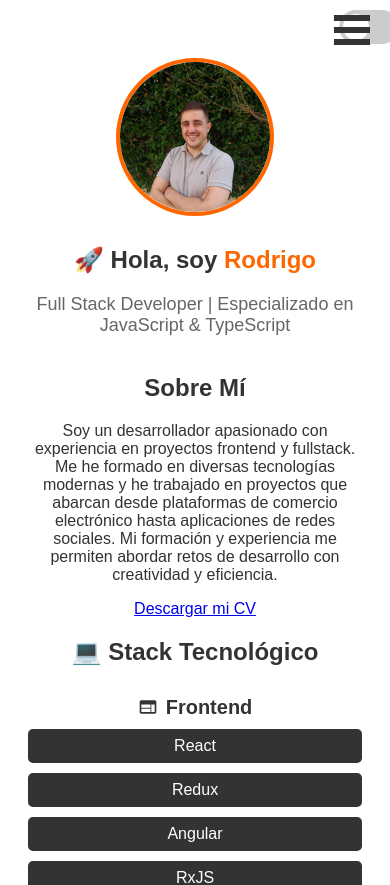
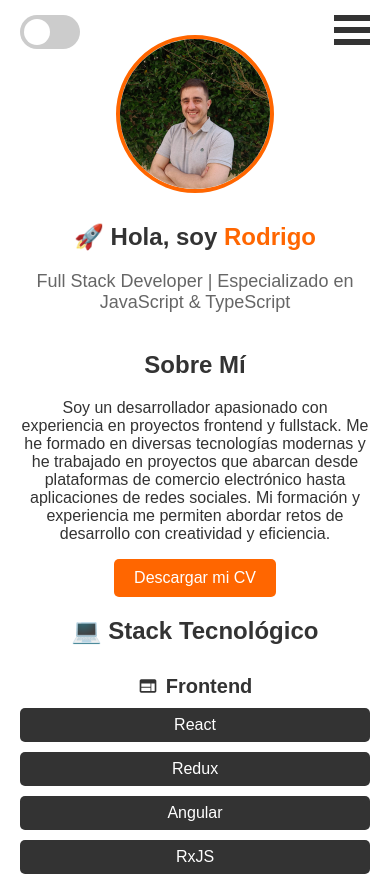
Before and after one commit to Matorry/Portfolio, a React (Vite) app: page / in a window 390 px wide. Shown: the top 885 px of the page. Built offline with nearby package versions, Linux system fonts and the light colour scheme.

Commit message:
Fix swich issue

```diff
--- a/src/components/Navbar.css
+++ b/src/components/Navbar.css
@@ -2,11 +2,9 @@
   position: fixed;
   top: 0;
   width: 95%;
-  /* Usa la variable para el fondo, así se adapta al tema */
-  background-color: var(--bg-color);
   padding: 10px 20px;
   display: flex;
-  justify-content: flex-end; /* Alinea el contenido a la derecha */
+  justify-content: flex-end;
   align-items: center;
 }
 
@@ -110,13 +108,6 @@
   transform: translateX(26px);
 }
 
-/* Ocultar menú normal en móviles */
-@media (max-width: 768px) {
-  .nav-list {
-    display: none;
-  }
-}
-
 /* Estilos del menú de react-burger-menu */
 .bm-menu-wrap {
   top: 0;
@@ -155,3 +146,17 @@
 .bm-cross {
   background: var(--text-color);
 }
+
+/* Ocultar menú normal en móviles */
+@media (max-width: 768px) {
+  .nav-list {
+    display: none;
+  }
+
+  .mobile-switch {
+    position: fixed;
+    left: 20px;
+    top: 15px;
+    z-index: 1100;
+  }
+}
--- a/src/index.css
+++ b/src/index.css
@@ -1,4 +1,3 @@
-/* global.css */
 :root {
   --primary-color: #ff6600;
   --text-color: #333;
@@ -13,9 +12,18 @@
   --card-bg: #1e1e1e;
 }
 
-/* Aplicación de las variables */
+html,
+body {
+  margin: 0;
+  padding: 0;
+  width: 100%;
+  box-sizing: border-box;
+}
+
 body {
   background-color: var(--bg-color);
   color: var(--text-color);
   transition: background-color 0.3s ease, color 0.3s ease;
+  min-height: 100vh;
+  overflow-x: hidden;
 }
--- a/src/pages/Contact.css
+++ b/src/pages/Contact.css
@@ -2,7 +2,6 @@
   text-align: center;
   padding: 50px 20px;
   font-family: Arial, sans-serif;
-  background-color: var(--bg-color, #fff);
   color: var(--text-color, #333);
 }
 
--- a/src/pages/Home.css
+++ b/src/pages/Home.css
@@ -1,11 +1,9 @@
 /* Uso de variables CSS (definidas en un global.css o directamente en :root) */
 .home {
   text-align: center;
-  padding: 50px 20px;
+  padding: 35px 20px;
   font-family: Arial, sans-serif;
-  background-color: var(--bg-color, #fff);
   color: var(--text-color, #333);
-  min-height: 90vh;
 }
 
 /* Foto de perfil */
@@ -90,6 +88,20 @@
   color: var(--primary-color, #ff6600);
 }
 
+.download-cv {
+  text-decoration: none;
+  color: #fff;
+  background-color: var(--primary-color, #ff6600);
+  padding: 10px 20px;
+  border-radius: 5px;
+  transition: background-color 0.3s ease;
+  display: inline-block;
+}
+
+.download-cv:hover {
+  background-color: #e55a00; /* Color de fondo al pasar el cursor */
+}
+
 /* Media Query para dispositivos móviles */
 @media (max-width: 768px) {
   .stack-grid {
--- a/src/pages/Home.tsx
+++ b/src/pages/Home.tsx
@@ -31,14 +31,12 @@ const techCategories = [
     icon: <MdOutlineBuild />,
     technologies: [
       "Docker",
-      "Node-RED",
       "Postman",
       "Jest",
       "Jasmine",
       "SonarCloud",
       "Git",
       "ESLint",
-      "Prettier",
       "Cypress",
     ],
   },
--- a/src/pages/Projects.css
+++ b/src/pages/Projects.css
@@ -2,7 +2,6 @@
   text-align: center;
   padding: 50px 20px;
   font-family: Arial, sans-serif;
-  background-color: var(--bg-color, #fff);
   color: var(--text-color, #333);
 }
 
```
